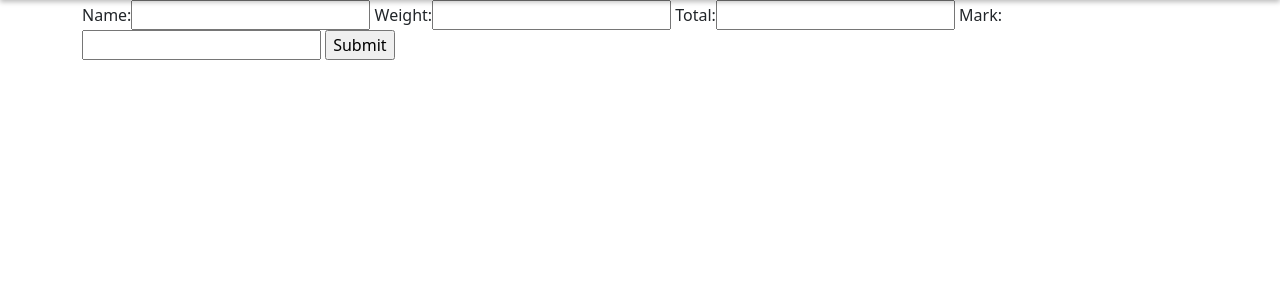
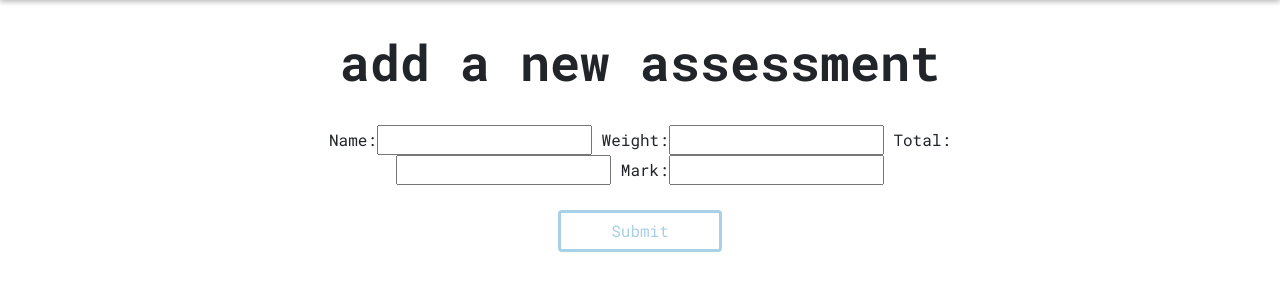
Before and after one commit to ADSteele916/nwhacks2021, a Django app: page /course/1/1/new in a window 1280 px wide. Shown: the part 77-377 px from the top of the page. Run offline with Django 3.2, Linux system fonts and the light colour scheme; the visitor is signed in with stand-in values (Sample User, id 1); some libraries are stand-ins or nearby versions.

Commit message:
Woo hoo more new stuff

```diff
--- a/templates/grades/newassessment.html
+++ b/templates/grades/newassessment.html
@@ -1,8 +1,15 @@
 {% extends "grades/base.html" %}
 {% block content %}
-      <form action="{% url 'grades-new-assessment' course_id bin_id %}" method="post" >
-      {% csrf_token %}
-      {{ form }}
-      <input type="submit" value="Submit">
-      </form>
+    <div class="page-title">add a new assessment</div>
+          <form action="{% url 'grades-new-assessment' course_id bin_id %}" method="post" >
+          {% csrf_token %}
+                <div class="login-fields text-center">
+                    {{ form }}
+                </div>
+
+                <div class="text-center">
+                    <button class="btn btn-outline-info login-btn" type="submit">Submit</button>
+                </div>
+
+          </form>
 {% endblock content %}
```
Also changed, not shown: templates/grades/newbin.html (+11 -2 lines), templates/grades/newcourse.html (+4 -4 lines).
